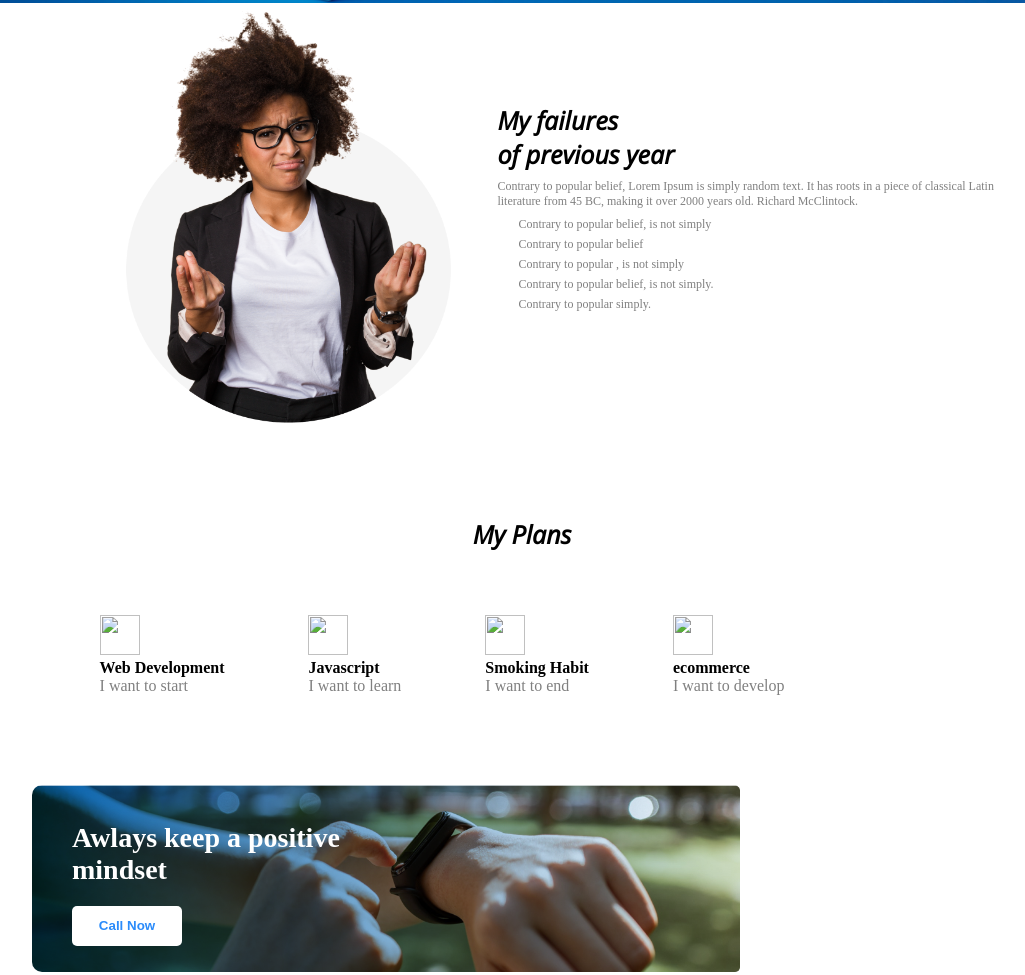
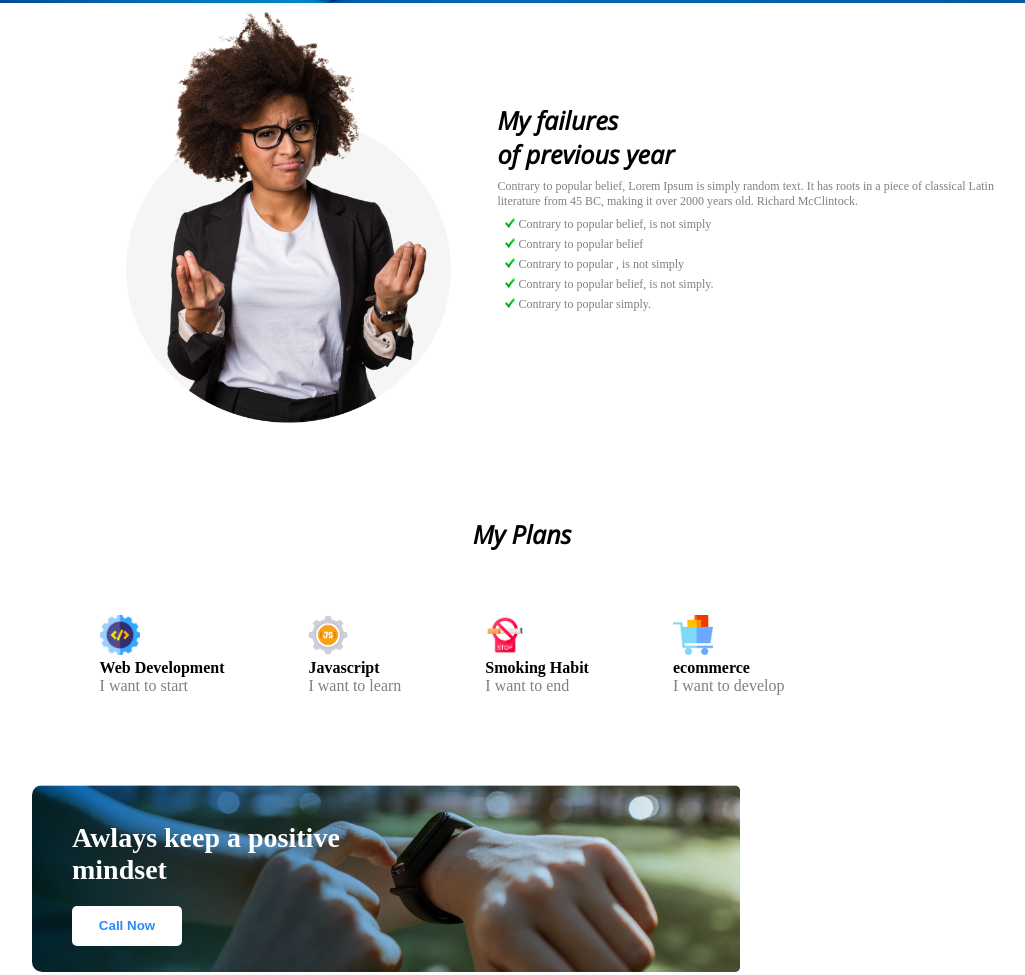
Before and after one commit to MithilaKhan/new-year-new-portfolio, a plain HTML site: page index.html in a window 1280 px wide. Shown: the part 601-1576 px from the top of the page, without its empty margins (118-1143 px from the left). Drawn offline with nearby package versions, Linux system fonts and the light colour scheme; the site is published under a folder, as on GitHub Pages, so addresses that start at the root find nothing.

Commit message:
new-year-new-me

```diff
--- a/index.html
+++ b/index.html
@@ -39,11 +39,11 @@ believe</h1>
       classical Latin literature from 45 BC, making it  over
       2000 years old. Richard McClintock. </p>
       <ul class="section1-list">
-         <li style="padding-bottom: 5px;"> <img src="/images/icons/tick.png" alt="" height="10px" width="10px">  Contrary to popular belief, is not simply</li>
-         <li style="padding-bottom: 5px;"> <img src="/images/icons/tick.png" alt="" height="10px" width="10px"> Contrary to popular belief</li>
-         <li style="padding-bottom: 5px;"> <img src="/images/icons/tick.png" alt="" height="10px" width="10px"> Contrary to popular , is not simply</li>
-         <li style="padding-bottom: 5px;"> <img src="/images/icons/tick.png" alt="" height="10px" width="10px"> Contrary to popular belief, is not simply.</li>
-         <li> <img src="/images/icons/tick.png" alt="" height="10px" width="10px"> Contrary to popular simply.</li>
+         <li style="padding-bottom: 5px;"> <img src="./images/icons/tick.png" alt="" height="10px" width="10px">  Contrary to popular belief, is not simply</li>
+         <li style="padding-bottom: 5px;"> <img src="./images/icons/tick.png" alt="" height="10px" width="10px"> Contrary to popular belief</li>
+         <li style="padding-bottom: 5px;"> <img src="./images/icons/tick.png" alt="" height="10px" width="10px"> Contrary to popular , is not simply</li>
+         <li style="padding-bottom: 5px;"> <img src="./images/icons/tick.png" alt="" height="10px" width="10px"> Contrary to popular belief, is not simply.</li>
+         <li> <img src="./images/icons/tick.png" alt="" height="10px" width="10px"> Contrary to popular simply.</li>
       </ul>
 </div>
 </section>
@@ -56,7 +56,7 @@ believe</h1>
    <div class="section2-boss-div"></div>
    <div class="section2-div1">
    <div>
-      <img src="/images/icons/web.png" alt="" height="40px" width="40px">
+      <img src="./images/icons/web.png" alt="" height="40px" width="40px">
    </div>
    <div>
       <h4>Web Development</h4>
@@ -65,7 +65,7 @@ believe</h1>
 </div>
    <div class="section2-div2">
    <div>
-      <img src="/images/icons/js.png" alt="" height="40px" width="40px">
+      <img src="./images/icons/js.png" alt="" height="40px" width="40px">
    </div>
    <div>
       <h4>Javascript</h4>
@@ -74,7 +74,7 @@ believe</h1>
    </div>
    <div class="section2-div3">
    <div>
-      <img src="/images/icons/smoke.png" alt=""height="40px" width="40px">
+      <img src="./images/icons/smoke.png" alt=""height="40px" width="40px">
    </div>
    <div>
       <h4>Smoking Habit</h4>
@@ -84,7 +84,7 @@ believe</h1>
 
    <div class="section2-div4">
    <div>
-      <img src="/images/icons/ecom.png" alt=""height="40px" width="40px">
+      <img src="./images/icons/ecom.png" alt=""height="40px" width="40px">
    </div>
    <div>
       <h4>ecommerce</h4>
@@ -132,9 +132,9 @@ believe</h1>
    <p class="footer-paragraph" >Email:myemail@gmail.com</p>
    <p class="footer-paragraph">Phone:018 0000 000</p>
    <div>
-      <img class="icons" src="/images/icons/fb.png" alt="" height="40px" width="40px">
-      <img class="icons" src="/images/icons/twitter.png" alt="" height="40px" width="40px">
-      <img class="icons" src="/images/icons/youtube.png" alt="" height="40px" width="40px">
+      <img class="icons" src="./images/icons/fb.png" alt="" height="40px" width="40px">
+      <img class="icons" src="./images/icons/twitter.png" alt="" height="40px" width="40px">
+      <img class="icons" src="./images/icons/youtube.png" alt="" height="40px" width="40px">
    </div>
       </div>
       <div class="footer-right">
```
